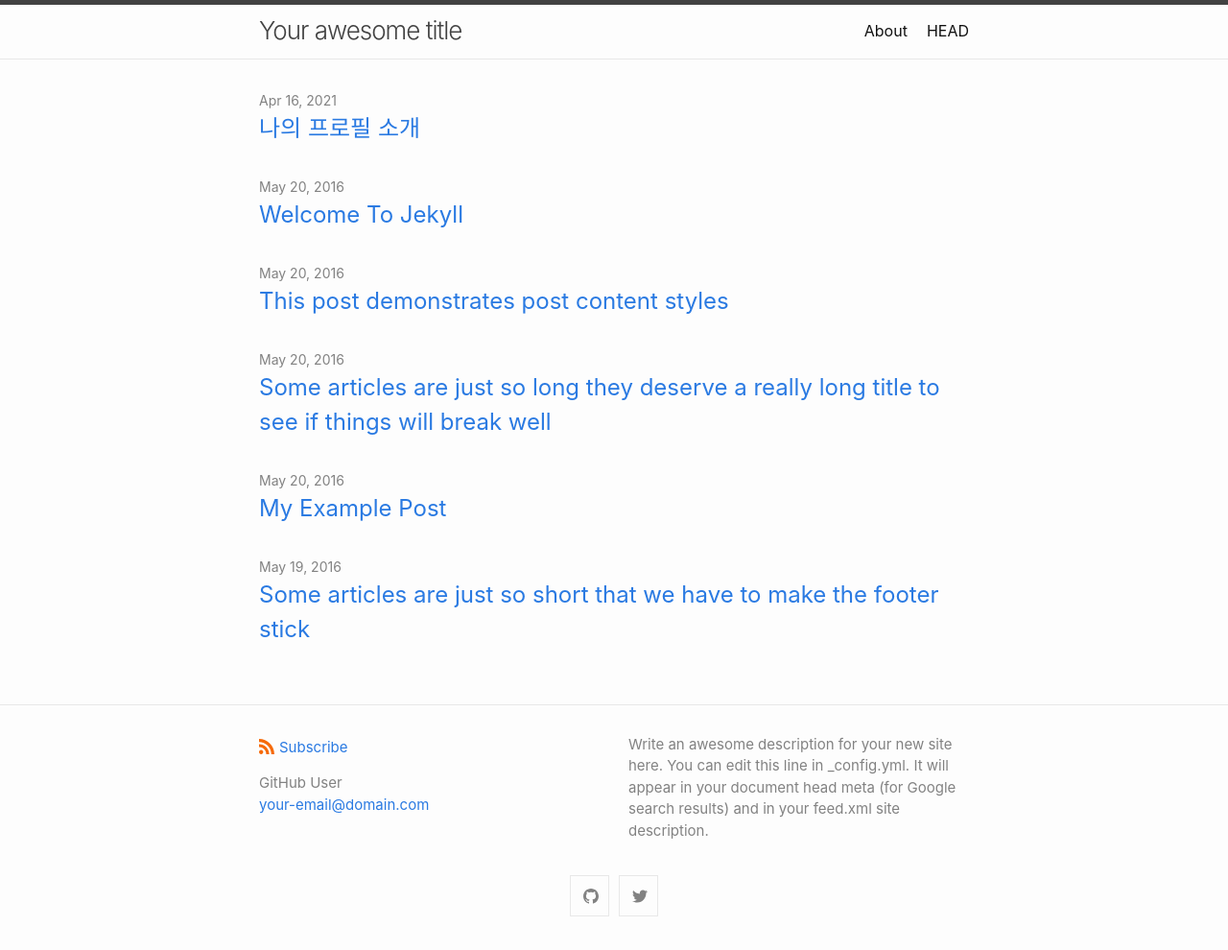
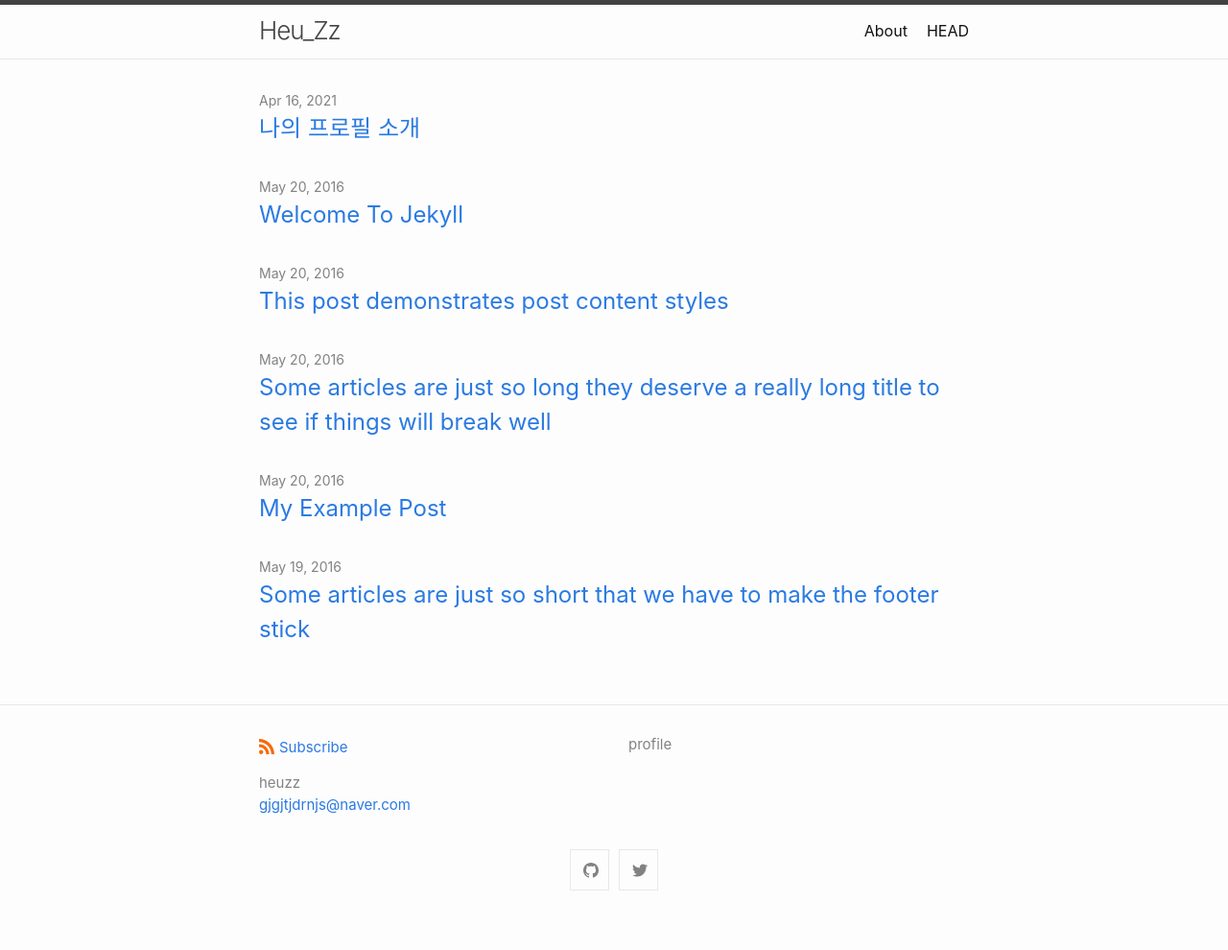
Before and after one commit to heuzz/heuzz.github.io, a Jekyll site: the page built from index.md, in a window 1280 px wide. Shown: the whole page at 96% size. Built offline with Jekyll 4.4.1, drawn with Linux system fonts in a browser that asks for light colours; after the commit the page ends 963 px from its top, so only the background shows below that.

Commit message:
수정
cc

```diff
--- a/_config.yml
+++ b/_config.yml
@@ -1,11 +1,9 @@
-title: Your awesome title
+title: Heu_Zz
 author:
-  name: GitHub User
-  email: your-email@domain.com
+  name: heuzz
+  email: gjgjtjdrnjs@naver.com
 description: > # this means to ignore newlines until "show_excerpts:"
-  Write an awesome description for your new site here. You can edit this
-  line in _config.yml. It will appear in your document head meta (for
-  Google search results) and in your feed.xml site description.
+  profile
 
 show_excerpts: false # set to true to show excerpts on the homepage
 
@@ -16,8 +14,8 @@ minima:
 
   # generate social links in footer
   social_links:
-    twitter: jekyllrb
-    github:  jekyll
+    twitter: heuzz
+    github:  heuzz
     # devto: jekyll
     # dribbble: jekyll
     # facebook: jekyll
```
